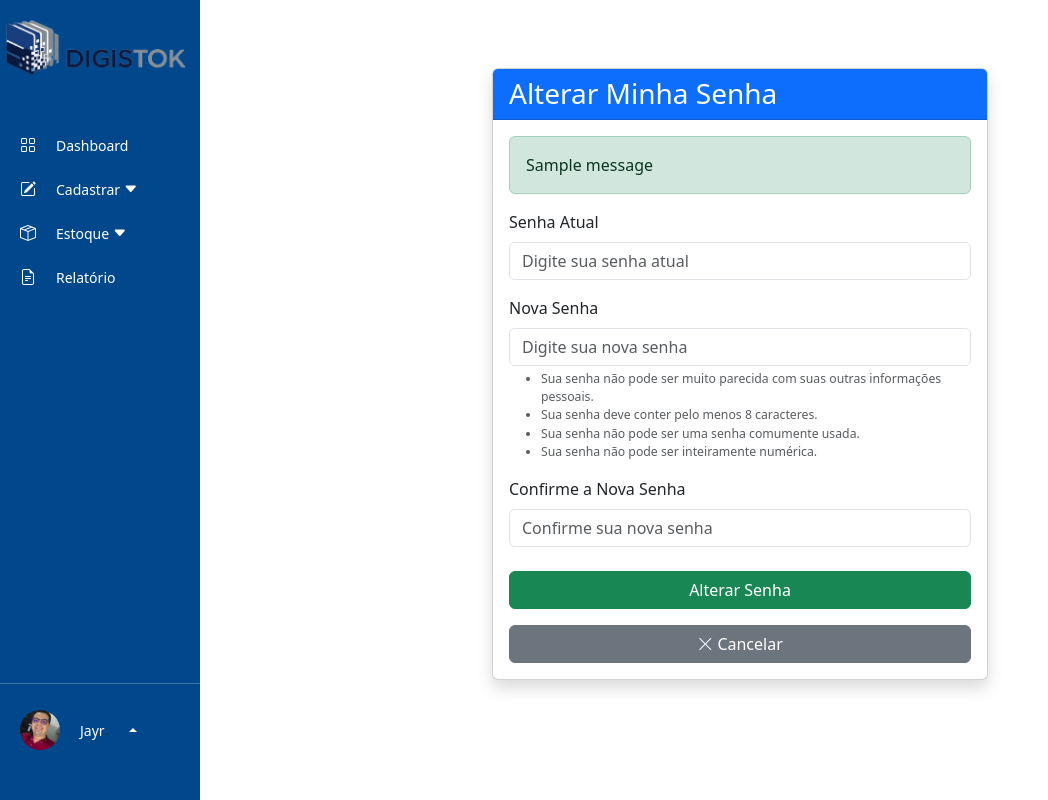
After one commit to jayrmo/Digistok_Django, a Django app: page /minha-senha/alterar/ in a window 1280 px wide. The commit adds this page. Shown: the whole page, without its empty margins (0-1048 px from the left). Run offline with Django 5.2, Linux system fonts and the light colour scheme; a user stored in the database is signed in; tables that the repository leaves empty hold one stand-in row (values such as "Sample post"); one stand-in notice (Sample message) is shown.

Commit message:
após alteração de senha formulario e responsa paracendo no login

```diff
--- /dev/null
+++ b/digistok/core/forms.py
@@ -0,0 +1,54 @@
+from django import forms
+from django.contrib.auth.password_validation import validate_password
+from django.contrib.auth import authenticate # Para verificar a senha antiga
+from django.core.exceptions import ValidationError
+
+class CustomPasswordChangeForm(forms.Form):
+    old_password = forms.CharField(
+        label="Senha Atual",
+        widget=forms.PasswordInput(attrs={'class': 'form-control', 'placeholder': 'Digite sua senha atual'}),
+        strip=False # Importante para senhas que podem ter espaços (embora raro)
+    )
+    new_password1 = forms.CharField(
+        label="Nova Senha",
+        widget=forms.PasswordInput(attrs={'class': 'form-control', 'placeholder': 'Digite sua nova senha'}),
+        help_text="<ul class='text-muted small'><li>Sua senha não pode ser muito parecida com suas outras informações pessoais.</li><li>Sua senha deve conter pelo menos 8 caracteres.</li><li>Sua senha não pode ser uma senha comumente usada.</li><li>Sua senha não pode ser inteiramente numérica.</li></ul>"
+    )
+    new_password2 = forms.CharField(
+        label="Confirme a Nova Senha",
+        widget=forms.PasswordInput(attrs={'class': 'form-control', 'placeholder': 'Confirme sua nova senha'})
+    )
+
+    def __init__(self, user, *args, **kwargs):
+        super().__init__(*args, **kwargs)
+        self.user = user # O usuário logado é passado para o formulário
+
+    def clean_old_password(self):
+        old_password = self.cleaned_data.get('old_password')
+        if not self.user.check_password(old_password):
+            raise forms.ValidationError("Sua senha atual está incorreta.")
+        return old_password
+
+    def clean(self):
+        cleaned_data = super().clean()
+        new_password1 = cleaned_data.get('new_password1')
+        new_password2 = cleaned_data.get('new_password2')
+
+        # Validação de correspondência das novas senhas
+        if new_password1 and new_password2 and new_password1 != new_password2:
+            self.add_error('new_password2', "As novas senhas não coincidem.")
+
+        # Validação de complexidade da nova senha (usando o validador do Django)
+        if new_password1:
+            try:
+                validate_password(new_password1, user=self.user)
+            except ValidationError as error:
+                self.add_error('new_password1', error) # Adiciona o erro ao campo new_password1
+
+        return cleaned_data
+
+    def save(self):
+        new_password = self.cleaned_data['new_password1']
+        self.user.set_password(new_password)
+        self.user.save()
+        return self.user
--- a/digistok/core/templates/base.html
+++ b/digistok/core/templates/base.html
@@ -25,6 +25,7 @@
 <body>
     {% include 'digistok/menu.html' %}
     <main class="main-content">
+
         {% block body %}{% endblock %}
     </main>
     {% block extra_js %}{% endblock %}
--- a/digistok/core/templates/base_minimal.html
+++ b/digistok/core/templates/base_minimal.html
@@ -10,12 +10,16 @@
     <script src="https://cdn.tailwindcss.com"></script>
     <script src="{% static 'js/script_login.js' %}" defer></script>
     <link rel="stylesheet" href="https://cdnjs.cloudflare.com/ajax/libs/font-awesome/6.4.0/css/all.min.css">
+    <link rel="stylesheet" href="https://cdn.jsdelivr.net/npm/bootstrap@5.3.6/dist/css/bootstrap.min.css">
+    <script src="https://cdn.jsdelivr.net/npm/bootstrap@5.3.6/dist/js/bootstrap.bundle.min.js" defer></script>
+    <link rel="stylesheet" href="https://cdn.jsdelivr.net/npm/bootstrap-icons@1.11.3/font/bootstrap-icons.min.css">
     <link rel="stylesheet" type="text/css" href="{% static 'css/style_login.css' %}">
 
     {% block head_extra %}{% endblock %}
 </head>
 
 <body>
+
     {% block body %}{% endblock %}
 </body>
 
--- a/digistok/core/templates/digistok/menu.html
+++ b/digistok/core/templates/digistok/menu.html
@@ -113,7 +113,7 @@
                 </span>
                 <span class="description">Perfil</span>
             </a>
-            <a class="dropdown-item nav-link" href="#">
+            <a class="dropdown-item nav-link" href="{% url 'password_change_custom' %}">
                 <span class="icon">
                     <i class="bi bi-key"></i>
                 </span>
--- /dev/null
+++ b/digistok/core/templates/registration/password_change_form_custom.html
@@ -0,0 +1,96 @@
+{% extends "base.html" %} {# Estenda seu template base #}
+{% load static %} {# Para carregar arquivos estáticos (CSS, JS) #}
+
+{% block title %}Alterar Senha - Personalizado{% endblock %}
+
+{% block body %}
+<div class="container mt-5">
+    <div class="row justify-content-center">
+        <div class="col-md-6">
+            <div class="card shadow">
+                <div class="card-header bg-primary text-white">
+                    <h3 class="mb-0">Alterar Minha Senha</h3>
+                </div>
+                <div class="card-body">
+                    {% if messages %}
+                    {% for message in messages %}
+                    <div class="alert {% if message.tags %}alert-{{ message.tags }}{% endif %}" role="alert">
+                        {{ message }}
+                    </div>
+                    {% endfor %}
+                    {% endif %}
+
+                    <form method="post" action="{% url 'password_change_custom' %}">
+                        {% csrf_token %} {# ESSENCIAL para segurança! #}
+
+                        <div class="mb-3">
+                            <label for="{{ form.old_password.id_for_label }}" class="form-label">{{ form.old_password.label }}</label>
+                            <input type="password" name="{{ form.old_password.name }}"
+                                id="{{ form.old_password.id_for_label }}"
+                                class="form-control {% if form.old_password.errors %}is-invalid{% endif %}"
+                                placeholder="{{ form.old_password.field.widget.attrs.placeholder|default:'' }}"
+                                required>
+                            {% if form.old_password.errors %}
+                            <div class="invalid-feedback">
+                                {% for error in form.old_password.errors %}{{ error }}{% endfor %}
+                            </div>
+                            {% endif %}
+                        </div>
+
+                        <div class="mb-3">
+                            <label for="{{ form.new_password1.id_for_label }}" class="form-label">{{ form.new_password1.label }}</label>
+                            <input type="password" name="{{ form.new_password1.name }}"
+                                id="{{ form.new_password1.id_for_label }}"
+                                class="form-control {% if form.new_password1.errors %}is-invalid{% endif %}"
+                                placeholder="{{ form.new_password1.field.widget.attrs.placeholder|default:'' }}"
+                                required>
+                            {% if form.new_password1.errors %}
+                            <div class="invalid-feedback">
+                                {% for error in form.new_password1.errors %}{{ error }}{% endfor %}
+                            </div>
+                            {% endif %}
+                            {% if form.new_password1.help_text %}
+                            <div class="form-text">{{ form.new_password1.help_text|safe }}</div>
+                            {% endif %}
+                        </div>
+
+                        <div class="mb-3">
+                            <label for="{{ form.new_password2.id_for_label }}" class="form-label">{{ form.new_password2.label }}</label>
+                            <input type="password" name="{{ form.new_password2.name }}"
+                                id="{{ form.new_password2.id_for_label }}"
+                                class="form-control {% if form.new_password2.errors %}is-invalid{% endif %}"
+                                placeholder="{{ form.new_password2.field.widget.attrs.placeholder|default:'' }}"
+                                required>
+                            {% if form.new_password2.errors %}
+                            <div class="invalid-feedback">
+                                {% for error in form.new_password2.errors %}{{ error }}{% endfor %}
+                            </div>
+                            {% endif %}
+                        </div>
+
+                        {# Exibe erros não relacionados a campos específicos (ex: senhas não coincidem) #}
+                        {% if form.non_field_errors %}
+                        <div class="alert alert-danger">
+                            {% for error in form.non_field_errors %}{{ error }}{% endfor %}
+                        </div>
+                        {% endif %}
+
+                        <div class="d-grid mt-4">
+                            <button type="submit" class="btn btn-success">
+                                Alterar Senha
+                            </button>
+                            <p></p>
+                            <!-- <button type="button" class="btn btn-secondary">
+                                Cancelar
+                            </button> -->
+                            <a href="{% url 'homepage' %}" class="btn btn-secondary">
+                                <i class="bi bi-x-lg"></i> Cancelar
+                            </a>
+                        </div>
+                    </form>
+                </div>
+            </div>
+        </div>
+    </div>
+</div>
+{% endblock %}
--- a/digistok/core/urls.py
+++ b/digistok/core/urls.py
@@ -5,10 +5,8 @@ from .views import *
 
 urlpatterns = [
     # Páginas de Home
-    # path('homepage/', HomePage.as_view(), name='homepage'),
     path('homepage/', DashboardMovimentacoesView.as_view(), name='homepage'),
     path('relatorio/movimentacoes/', RelatorioMovimentacoesView.as_view(), name='relatorio_movimentacoes'),
-    # path('dashboard/', DashboardMovimentacoesView.as_view(), name='dashboard_movimentacoes'),
 
     # # CRUD PRODUTO
     path('cadastra_produto', CadastraProduto.as_view(), name='cadastra_produto'),
@@ -40,5 +38,11 @@ urlpatterns = [
     path('local/delete/<int:pk>/', ApagaLocal.as_view(), name='apaga_local'),
     path('local/apagar_selecionados/', ApagaLocaisSelecionados.as_view(), name='apaga_locais_selecionados'),
 
+    # Sua URL para alterar a senha com seu formulário customizado
+    path('minha-senha/alterar/', PasswordChangeCustomView.as_view(), name='password_change_custom'),
+
+    # URL para a página de sucesso após a alteração
+    path('minha-senha/alterar/sucesso/', PasswordChangeDoneCustomView.as_view(), name='password_change_done_custom'),
+
 
 ]
--- a/digistok/core/views.py
+++ b/digistok/core/views.py
@@ -989,6 +989,42 @@ class DashboardMovimentacoesView(LoginRequiredMixin, View):
         }
 
         return render(request, self.template_name, context)
+
+
+
+# CRUD USER
+from .forms import CustomPasswordChangeForm # Importe seu formulário customizado
+
+class PasswordChangeCustomView(LoginRequiredMixin, View):
+    template_name = 'registration/password_change_form_custom.html' # Seu novo template HTML
+    success_url = reverse_lazy('password_change_done_custom') # Nova URL de sucesso
+
+    def get(self, request, *args, **kwargs):
+        form = CustomPasswordChangeForm(user=request.user)
+        return render(request, self.template_name, {'form': form})
+
+    def post(self, request, *args, **kwargs):
+        form = CustomPasswordChangeForm(user=request.user, data=request.POST)
+        if form.is_valid():
+            form.save()
+            messages.success(request, "Sua senha foi alterada com sucesso!")
+            return redirect(self.success_url)
+        else:
+            # Se o formulário não for válido, renderiza o template novamente com os erros
+            # E adiciona uma mensagem de erro genérica
+            messages.error(request, "Houve um erro ao tentar alterar sua senha. Por favor, verifique os campos.")
+            return render(request, self.template_name, {'form': form})
+
+class PasswordChangeDoneCustomView(LoginRequiredMixin, View):
+    template_name = 'registration/password_change_done_custom.html'
+
+    def get(self, request, *args, **kwargs):
+        return render(request, self.template_name)
+
+
+
+
+
 # # INICIO CRUD MOVIMENTAÇÂO -------------------------
 # class MovimentacaoEstoqueView(LoginRequiredMixin, View):
 #     template_name = 'digistok/movimentacao_estoque.html'
```
Also changed, not shown: digistok/core/templates/registration/login.html (+15 -4 lines), digistok/core/templates/registration/password_change_done_custom.html (added, +22 -0 lines).
